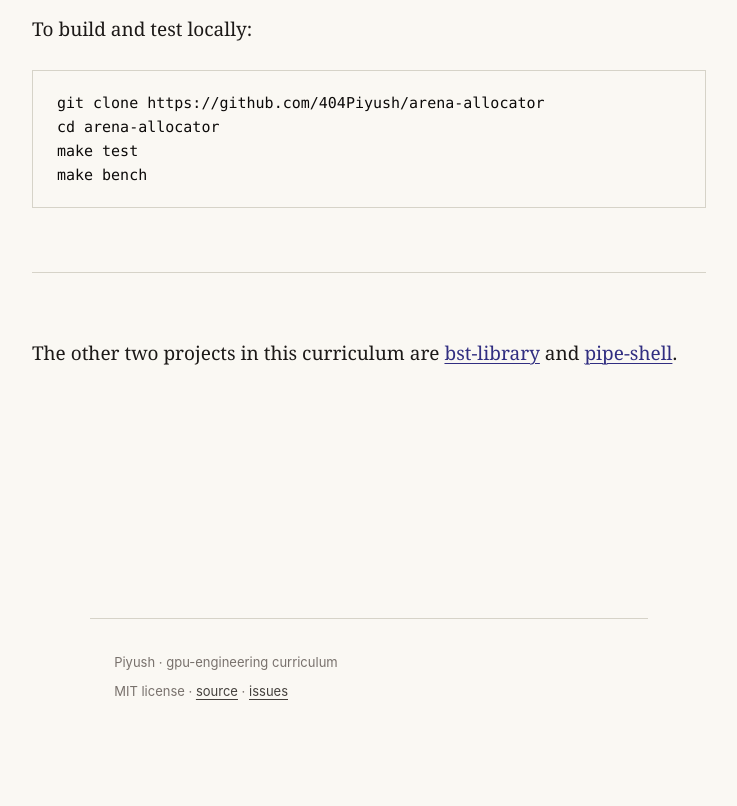
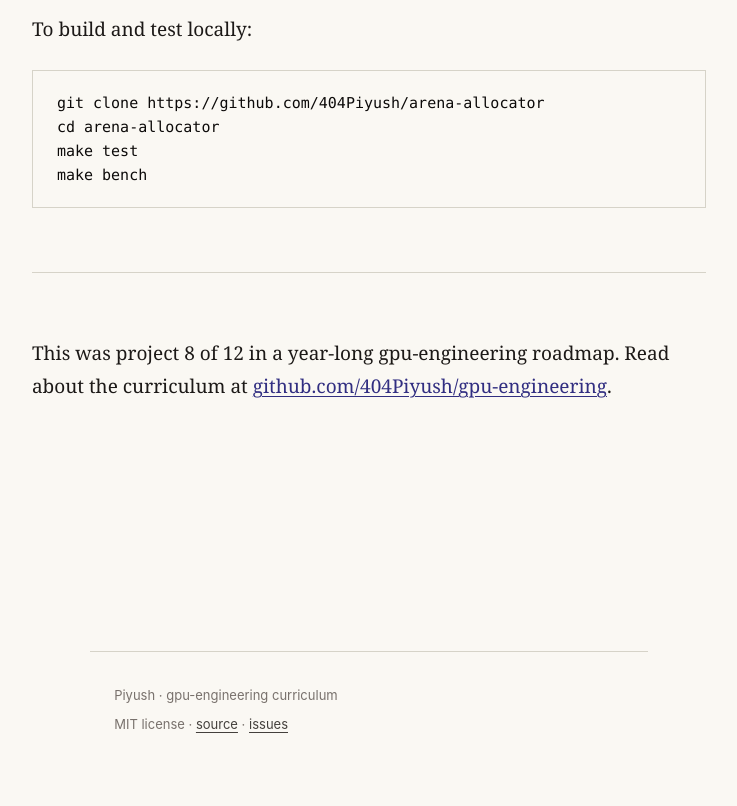
Before and after one commit to 404Piyush/arena-allocator, a plain HTML site: page site/index.html in a window 1280 px wide. Shown: the part 4507-5313 px from the top of the page, without its empty margins (271-1008 px from the left). Before the commit the page ends 5280 px from the top, so only its background shows below. Drawn offline with Linux system fonts and the light colour scheme.

Commit message:
Replace cross-link footer with 'project X of 12 in gpu-engineering roadmap'

```diff
--- a/site/index.html
+++ b/site/index.html
@@ -215,10 +215,9 @@ make bench</code></pre>
   <hr>
 
   <p>
-    The other two projects in this curriculum are
-    <a href="https://bst-library.404piyush.me">bst-library</a>
-    and
-    <a href="https://pipe-shell.404piyush.me">pipe-shell</a>.
+    This was project 8 of 12 in a year-long gpu-engineering
+    roadmap. Read about the curriculum at
+    <a href="https://github.com/404Piyush/gpu-engineering">github.com/404Piyush/gpu-engineering</a>.
   </p>
 
 </article>
```
Also changed, not shown: vercel.json (added), 2 other files.
